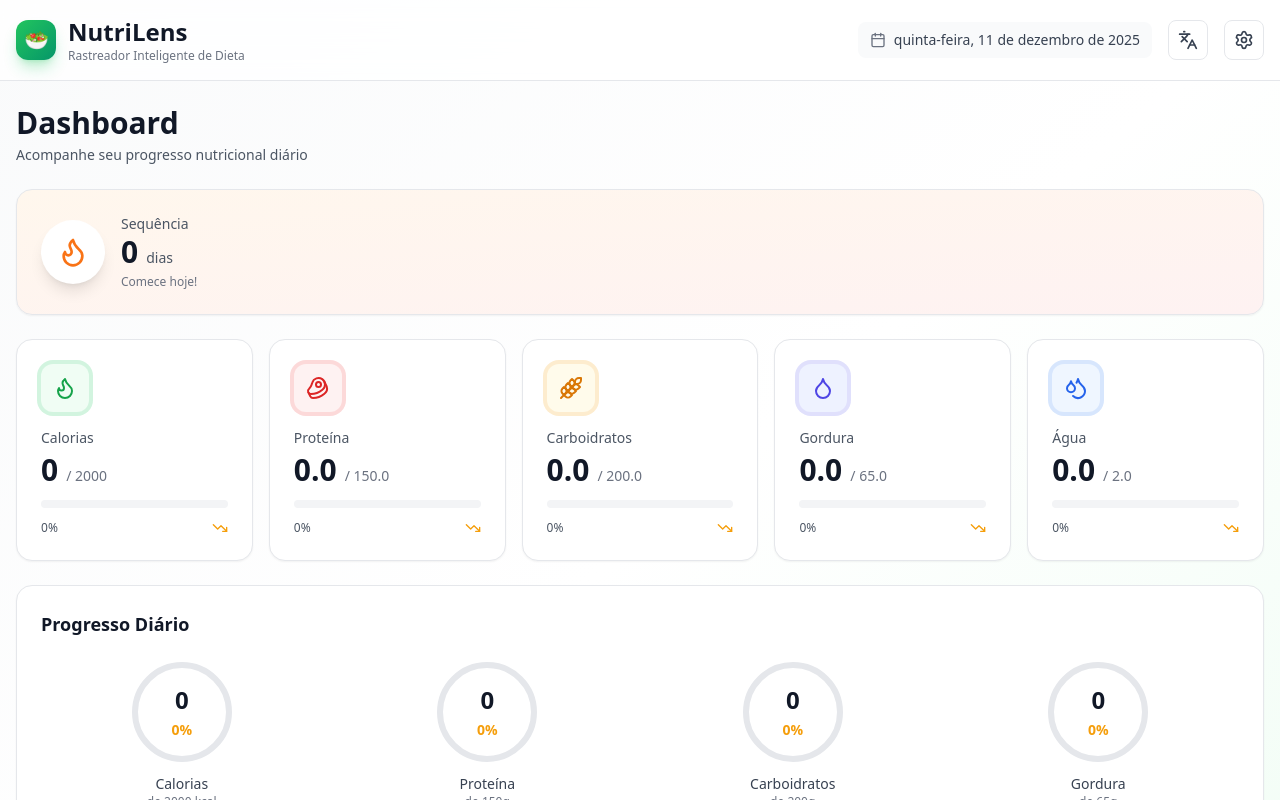
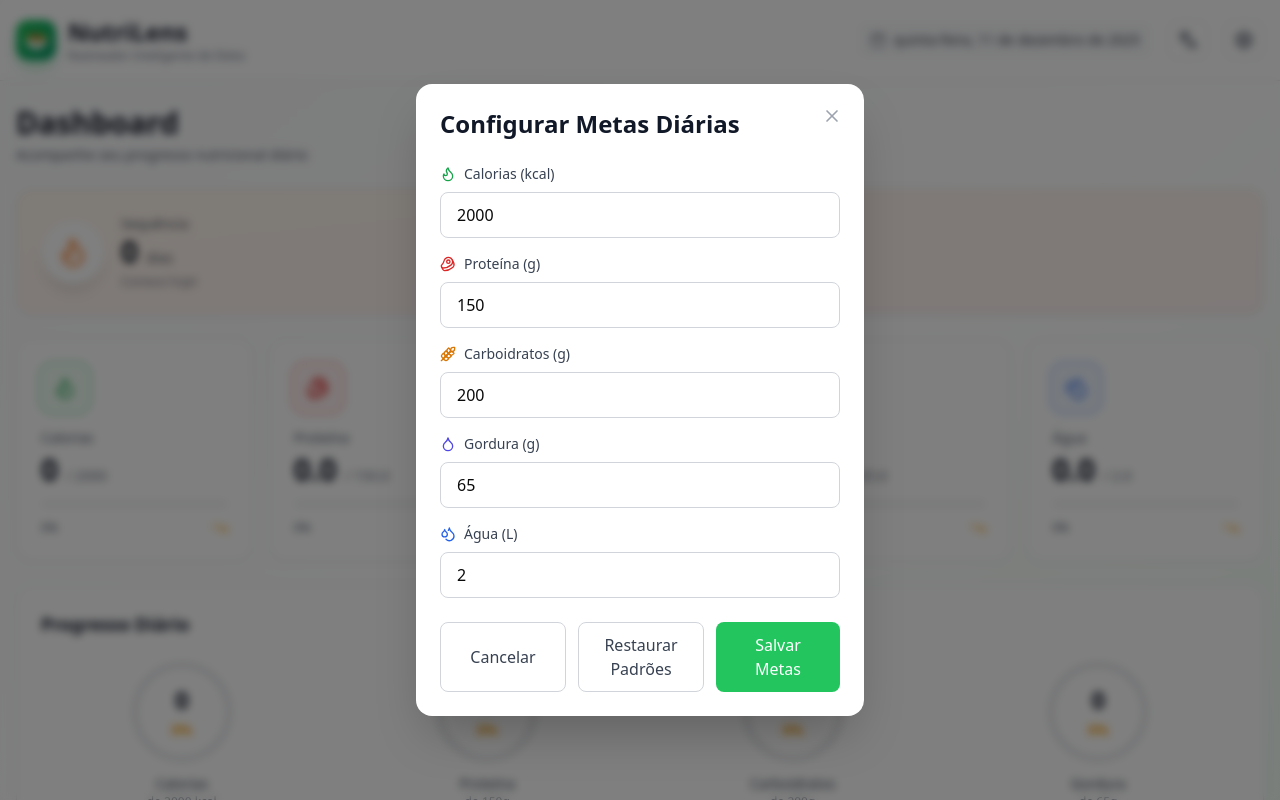
Before and after one commit to WagnerRodrigues181/nutri-lens, a React (Vite) app: page / in a window 1280 px wide. Both pictures are taken after a click on the button 1244 px from the left and 40 px from the top of the page. Shown: the top 800 px of the page. Built offline with nearby package versions, Linux system fonts and the light colour scheme.

Commit message:
feat: create goals configuration modal

```diff
--- a/src/App.tsx
+++ b/src/App.tsx
@@ -1,17 +1,21 @@
+import { useState } from "react";
 import Layout from "./components/common/Layout";
 import DailyOverview from "./components/dashboard/DailyOverview";
 import StreakBadge from "./components/dashboard/StreakBadge";
 import MacrosRing from "./components/dashboard/MacrosRing";
+import GoalsModal from "./components/goals/GoalsModal";
 import { useSettingsStore } from "./store/useSettingsStore";
 
 export default function App() {
   const { locale } = useSettingsStore();
+  const [isGoalsModalOpen, setIsGoalsModalOpen] = useState(false);
 
   // Temporary streak data (will be calculated later)
   const currentStreak = 0;
 
   return (
-    <Layout>
+    <>
+      <Layout onOpenSettings={() => setIsGoalsModalOpen(true)}>
         <div className="space-y-6">
           {/* Page Title */}
           <div className="flex items-center justify-between">
@@ -46,5 +50,12 @@ export default function App() {
           </div>
         </div>
       </Layout>
+
+      {/* Modal (caso queira ativar agora) */}
+      <GoalsModal
+        isOpen={isGoalsModalOpen}
+        onClose={() => setIsGoalsModalOpen(false)}
+      />
+    </>
   );
 }
--- a/src/components/common/Header.tsx
+++ b/src/components/common/Header.tsx
@@ -2,7 +2,11 @@ import { Calendar, Settings, Languages } from "lucide-react";
 import { useSettingsStore } from "@/store/useSettingsStore";
 import { formatDateWithLocale, getTodayDate } from "@/utils/dateHelpers";
 
-export default function Header() {
+interface HeaderProps {
+  onOpenSettings: () => void;
+}
+
+export default function Header({ onOpenSettings }: HeaderProps) {
   const { locale, setLocale } = useSettingsStore();
 
   const toggleLocale = () => {
@@ -62,6 +66,7 @@ export default function Header() {
 
             {/* Botão de Configurações */}
             <button
+              onClick={onOpenSettings}
               className="flex h-10 w-10 items-center justify-center rounded-lg border border-gray-200 bg-white transition-all hover:border-green-500 hover:bg-green-50"
               aria-label={locale === "pt-BR" ? "Configurações" : "Settings"}
             >
--- a/src/components/common/Layout.tsx
+++ b/src/components/common/Layout.tsx
@@ -3,12 +3,13 @@ import Header from "./Header";
 
 interface LayoutProps {
   children: ReactNode;
+  onOpenSettings: () => void;
 }
 
-export default function Layout({ children }: LayoutProps) {
+export default function Layout({ children, onOpenSettings }: LayoutProps) {
   return (
     <div className="min-h-screen bg-gradient-to-br from-gray-50 via-white to-green-50">
-      <Header />
+      <Header onOpenSettings={onOpenSettings} />
 
       <main className="container mx-auto px-4 py-6 pb-8">
         <div className="mx-auto max-w-7xl">{children}</div>
--- /dev/null
+++ b/src/components/goals/GoalsForm.tsx
@@ -0,0 +1,184 @@
+import { useState } from "react";
+import { useSettingsStore } from "@/store/useSettingsStore";
+import { Flame, Beef, Wheat, Droplet, Droplets } from "lucide-react";
+import type { DailyGoals } from "@/types";
+
+interface GoalsFormProps {
+  onClose: () => void;
+}
+
+export default function GoalsForm({ onClose }: GoalsFormProps) {
+  const { goals, locale, updateGoals, resetGoals } = useSettingsStore();
+
+  const [formData, setFormData] = useState<DailyGoals>(goals);
+  const [errors, setErrors] = useState<
+    Partial<Record<keyof DailyGoals, string>>
+  >({});
+
+  const translations = {
+    "pt-BR": {
+      title: "Configurar Metas Diárias",
+      calories: "Calorias (kcal)",
+      protein: "Proteína (g)",
+      carbs: "Carboidratos (g)",
+      fat: "Gordura (g)",
+      water: "Água (L)",
+      save: "Salvar Metas",
+      cancel: "Cancelar",
+      reset: "Restaurar Padrões",
+      minValue: "Valor muito baixo",
+      maxValue: "Valor muito alto",
+    },
+    "en-US": {
+      title: "Set Daily Goals",
+      calories: "Calories (kcal)",
+      protein: "Protein (g)",
+      carbs: "Carbs (g)",
+      fat: "Fat (g)",
+      water: "Water (L)",
+      save: "Save Goals",
+      cancel: "Cancel",
+      reset: "Reset Defaults",
+      minValue: "Value too low",
+      maxValue: "Value too high",
+    },
+  };
+
+  const t = translations[locale];
+
+  const fields = [
+    {
+      key: "calories" as const,
+      label: t.calories,
+      icon: Flame,
+      color: "green",
+      min: 500,
+      max: 10000,
+    },
+    {
+      key: "protein" as const,
+      label: t.protein,
+      icon: Beef,
+      color: "red",
+      min: 20,
+      max: 500,
+    },
+    {
+      key: "carbs" as const,
+      label: t.carbs,
+      icon: Wheat,
+      color: "amber",
+      min: 20,
+      max: 800,
+    },
+    {
+      key: "fat" as const,
+      label: t.fat,
+      icon: Droplet,
+      color: "indigo",
+      min: 20,
+      max: 300,
+    },
+    {
+      key: "water" as const,
+      label: t.water,
+      icon: Droplets,
+      color: "blue",
+      min: 0.5,
+      max: 10,
+      step: 0.1,
+    },
+  ];
+
+  const validate = (key: keyof DailyGoals, value: number): string | null => {
+    const field = fields.find((f) => f.key === key);
+    if (!field) return null;
+
+    if (value < field.min) return t.minValue;
+    if (value > field.max) return t.maxValue;
+    return null;
+  };
+
+  const handleChange = (key: keyof DailyGoals, value: string) => {
+    const numValue = parseFloat(value);
+    setFormData((prev) => ({ ...prev, [key]: numValue }));
+
+    const error = validate(key, numValue);
+    setErrors((prev) => ({ ...prev, [key]: error || undefined }));
+  };
+
+  const handleSubmit = () => {
+    // Validate all fields
+    const newErrors: Partial<Record<keyof DailyGoals, string>> = {};
+    fields.forEach((field) => {
+      const error = validate(field.key, formData[field.key]);
+      if (error) newErrors[field.key] = error;
+    });
+
+    if (Object.keys(newErrors).length > 0) {
+      setErrors(newErrors);
+      return;
+    }
+
+    updateGoals(formData);
+    onClose();
+  };
+
+  const handleReset = () => {
+    resetGoals();
+    onClose();
+  };
+
+  return (
+    <div className="space-y-6">
+      <h2 className="text-2xl font-bold text-gray-900">{t.title}</h2>
+
+      <div className="space-y-4">
+        {fields.map(({ key, label, icon: Icon, color }) => (
+          <div key={key}>
+            <label className="mb-2 flex items-center gap-2 text-sm font-medium text-gray-700">
+              <Icon className={`h-4 w-4 text-${color}-600`} />
+              {label}
+            </label>
+            <input
+              type="number"
+              step={key === "water" ? "0.1" : "1"}
+              value={formData[key]}
+              onChange={(e) => handleChange(key, e.target.value)}
+              className={`w-full rounded-lg border ${
+                errors[key] ? "border-red-500" : "border-gray-300"
+              } px-4 py-2.5 focus:border-green-500 focus:outline-none focus:ring-2 focus:ring-green-500/20`}
+            />
+            {errors[key] && (
+              <p className="mt-1 text-sm text-red-600">{errors[key]}</p>
+            )}
+          </div>
+        ))}
+      </div>
+
+      <div className="flex gap-3">
+        <button
+          type="button"
+          onClick={onClose}
+          className="flex-1 rounded-lg border border-gray-300 px-4 py-2.5 font-medium text-gray-700 transition-colors hover:bg-gray-50"
+        >
+          {t.cancel}
+        </button>
+        <button
+          type="button"
+          onClick={handleReset}
+          className="flex-1 rounded-lg border border-gray-300 px-4 py-2.5 font-medium text-gray-700 transition-colors hover:bg-gray-50"
+        >
+          {t.reset}
+        </button>
+        <button
+          type="button"
+          onClick={handleSubmit}
+          className="flex-1 rounded-lg bg-green-500 px-4 py-2.5 font-medium text-white transition-all hover:bg-green-600 hover:shadow-lg hover:shadow-green-500/30"
+        >
+          {t.save}
+        </button>
+      </div>
+    </div>
+  );
+}
--- /dev/null
+++ b/src/components/goals/GoalsModal.tsx
@@ -0,0 +1,36 @@
+import { X } from "lucide-react";
+import GoalsForm from "./GoalsForm";
+
+interface GoalsModalProps {
+  isOpen: boolean;
+  onClose: () => void;
+}
+
+export default function GoalsModal({ isOpen, onClose }: GoalsModalProps) {
+  if (!isOpen) return null;
+
+  return (
+    <div className="fixed inset-0 z-50 flex items-center justify-center">
+      {/* Backdrop */}
+      <div
+        className="absolute inset-0 bg-black/50 backdrop-blur-sm"
+        onClick={onClose}
+      />
+
+      {/* Modal */}
+      <div className="relative z-10 w-full max-w-md rounded-2xl bg-white p-6 shadow-2xl">
+        {/* Close Button */}
+        <button
+          onClick={onClose}
+          className="absolute right-4 top-4 flex h-8 w-8 items-center justify-center rounded-lg text-gray-400 transition-colors hover:bg-gray-100 hover:text-gray-600"
+          aria-label="Close"
+        >
+          <X className="h-5 w-5" />
+        </button>
+
+        {/* Form */}
+        <GoalsForm onClose={onClose} />
+      </div>
+    </div>
+  );
+}
```
Lines whose indentation alone changed are shown as unchanged.
